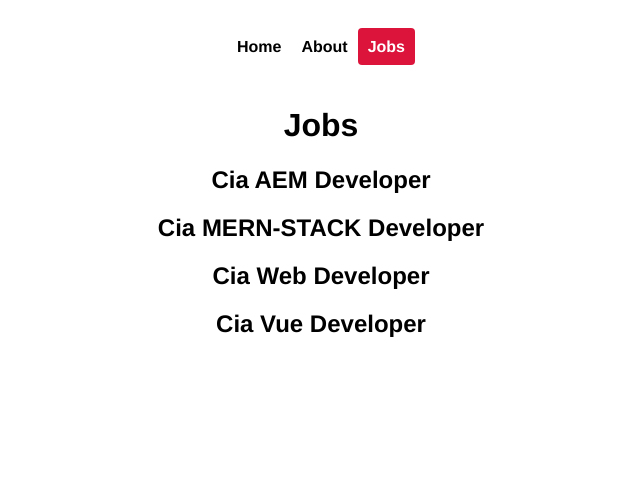
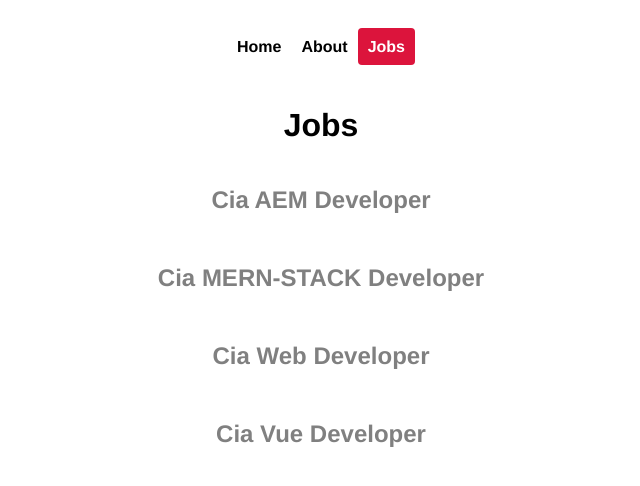
Before and after one commit to ciamac-da/vue-routing-0, a Vue app: page /jobs in a window 1280 px wide. Shown: the top 486 px of the page, without its empty margins (319-959 px from the left). Built offline with nearby package versions, Linux system fonts and the light colour scheme.

Commit message:
Verified by Marti4n v1.0.4 Dynamic Links

```diff
--- a/src/router/index.js
+++ b/src/router/index.js
@@ -23,7 +23,8 @@ const routes = [
   {
       path: '/jobs/:id',
       name: 'JobDetails',
-      component: JobDetails
+      component: JobDetails,
+      props: true
   }
 ]
 
--- a/src/views/jobs/JobDetails.vue
+++ b/src/views/jobs/JobDetails.vue
@@ -5,11 +5,12 @@
 
 <script>
 export default {
-    data() {
+    props: ["id"]
+   /*  data() {
         return {
             id: this.$route.params.id
         }
-    },
+    }, */
 }
 </script>
 
--- a/src/views/jobs/Jobs.vue
+++ b/src/views/jobs/Jobs.vue
@@ -1,7 +1,9 @@
   <template>
   <h1>Jobs</h1>
-  <div v-for="job in jobs" :key="job.id">
+  <div v-for="job in jobs" :key="job.id" class="job">
+  <router-link :to='{ name: "JobDetails", params: { id: job.id }}'>
     <h2>{{ job.title }}</h2>
+  </router-link>
   </div>
 </template>
 
@@ -11,9 +13,9 @@ export default {
     return {
       jobs: [
         { title: 'Cia AEM Developer', id: 1, details: 'lorem1' },
-        { title: 'Cia MERN-STACK Developer', id: 1, details: 'lorem1' },
-        { title: 'Cia Web Developer', id: 2, details: 'lorem2' },
-        { title: 'Cia Vue Developer', id: 3, details: 'lorem3' },
+        { title: 'Cia MERN-STACK Developer', id: 2, details: 'lorem1' },
+        { title: 'Cia Web Developer', id: 3, details: 'lorem2' },
+        { title: 'Cia Vue Developer', id: 4, details: 'lorem3' },
       ],
     }
   }
@@ -21,4 +23,19 @@ export default {
 </script>
 
 <style>
+.job h2 {
+    background: "#333";
+    padding: 20px;
+    border-radius: 10px;
+    margin: 10px auto;
+    color: gray;
+    cursor: pointer;
+    max-width: 600px;
+}
+.job h2:hover {
+    background: #ddd;
+}
+.job a {
+    text-decoration: none;
+}
 </style>
```
